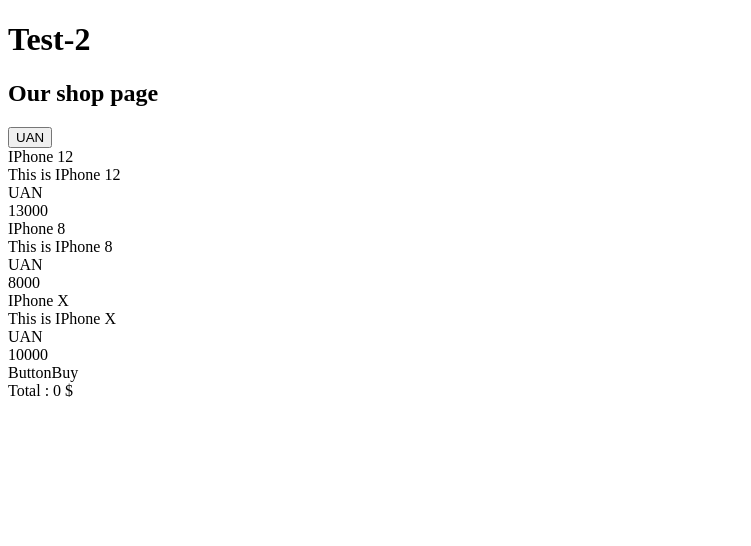
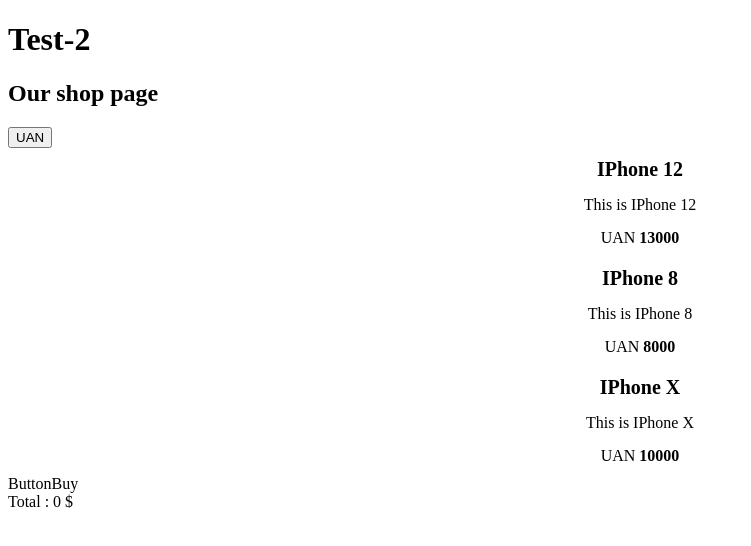
Before and after one commit to NikitOS-1/React-test-2, a React (Create React App) app: page / in a window 1280 px wide. Shown: the top 546 px of the page, without its empty margins (0-751 px from the left). Built offline with nearby package versions, Linux system fonts and the light colour scheme.

Commit message:
add base style and new components

```diff
--- a/package.json
+++ b/package.json
@@ -3,6 +3,9 @@
   "version": "0.1.0",
   "private": true,
   "dependencies": {
+    "@emotion/react": "^11.10.5",
+    "@emotion/styled": "^11.10.5",
+    "@mui/material": "^5.11.5",
     "@testing-library/jest-dom": "^5.16.5",
     "@testing-library/react": "^13.4.0",
     "@testing-library/user-event": "^13.5.0",
--- a/public/index.html
+++ b/public/index.html
@@ -9,35 +9,10 @@
       name="description"
       content="Web site created using create-react-app"
     />
-    <link rel="apple-touch-icon" href="%PUBLIC_URL%/logo192.png" />
-    <!--
-      manifest.json provides metadata used when your web app is installed on a
-      user's mobile device or desktop. See https://developers.google.com/web/fundamentals/web-app-manifest/
-    -->
-    <link rel="manifest" href="%PUBLIC_URL%/manifest.json" />
-    <!--
-      Notice the use of %PUBLIC_URL% in the tags above.
-      It will be replaced with the URL of the `public` folder during the build.
-      Only files inside the `public` folder can be referenced from the HTML.
-
-      Unlike "/favicon.ico" or "favicon.ico", "%PUBLIC_URL%/favicon.ico" will
-      work correctly both with client-side routing and a non-root public URL.
-      Learn how to configure a non-root public URL by running `npm run build`.
-    -->
-    <title>React App</title>
+    <title>Test-2</title>
   </head>
   <body>
     <noscript>You need to enable JavaScript to run this app.</noscript>
     <div id="root"></div>
-    <!--
-      This HTML file is a template.
-      If you open it directly in the browser, you will see an empty page.
-
-      You can add webfonts, meta tags, or analytics to this file.
-      The build step will place the bundled scripts into the <body> tag.
-
-      To begin the development, run `npm start` or `yarn start`.
-      To create a production bundle, use `npm run build` or `yarn build`.
-    -->
   </body>
 </html>
--- a/src/App.tsx
+++ b/src/App.tsx
@@ -1,6 +1,6 @@
 import ButtonBuy from "./components/Buttons/ButtonBuy";
 import ButtonCurrency from "./components/Buttons/ButtonCurrency";
-import Item from "./components/Item/Item";
+import Item from "./components/Items/Items";
 import Total from "./components/Total/Total";
 
 function App() {
--- a/src/components/Item/Item.tsx
+++ /dev/null
@@ -1,21 +0,0 @@
-import arrItem from "./arrItem";
-import { arrItemProps } from "./arrItem";
-import "./Item.scss";
-
-type Props = {};
-
-const Item = (props: Props) => {
-  return (
-    <>
-      {arrItem.map(({ title, description, currency, price }: arrItemProps) => (
-        <div>
-          <div>{title}</div>
-          <div>{description}</div>
-          <div>{currency}</div>
-          <div>{price}</div>
-        </div>
-      ))}
-    </>
-  );
-};
-export default Item;
--- /dev/null
+++ b/src/components/Items/Item.scss
@@ -0,0 +1,26 @@
+.wrap {
+    display: flex;
+    align-items: center;
+    justify-content: center;
+    flex-direction: column;
+    padding: 5px;
+
+    // width: 300px;
+    .title {
+        font-weight: bold;
+        font-size: 20px;
+        margin: 5px;
+    }
+
+    .desc {
+        margin: 10px;
+    }
+
+    .currency {
+        margin: 5px;
+
+        .price {
+            font-weight: bold;
+        }
+    }
+}
--- /dev/null
+++ b/src/components/Items/Item.tsx
@@ -0,0 +1,22 @@
+import "./Item.scss";
+
+type Props = {
+  title: string;
+  description: string;
+  currency: string;
+  price: number;
+};
+
+const Item = ({ title, description, currency, price }: Props) => {
+  return (
+    <div className="wrap">
+      <div className="title">{title}</div>
+      <div className="desc">{description}</div>
+      <div className="currency">
+        {currency} <span className="price">{price}</span>
+      </div>
+    </div>
+  );
+};
+
+export default Item;
--- /dev/null
+++ b/src/components/Items/Items.tsx
@@ -0,0 +1,25 @@
+import itemsArray from "./itemsArray";
+import Item from "./Item";
+import { arrItemProps } from "./itemsArray";
+
+type Props = {};
+
+const Items = (props: Props) => {
+  return (
+    <>
+      {itemsArray.map(
+        ({ title, description, currency, price }: arrItemProps, i) => (
+          <Item
+            title={title}
+            description={description}
+            currency={currency}
+            price={price}
+            key={i}
+          />
+        )
+      )}
+    </>
+  );
+};
+
+export default Items;
```
Also changed, not shown: src/components/Item/Item.scss (deleted), src/components/Items/itemsArray.ts (renamed from src/components/Item/arrItem.ts), 1 other file (tests, documents, lock files or other folders).
